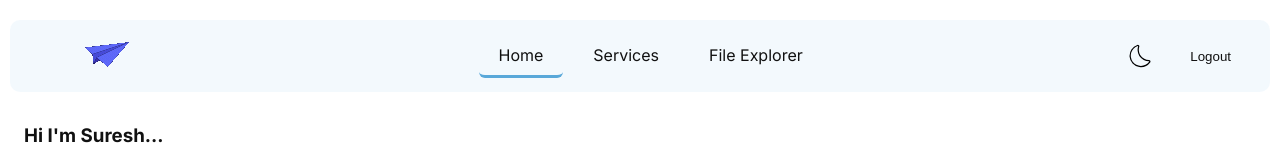
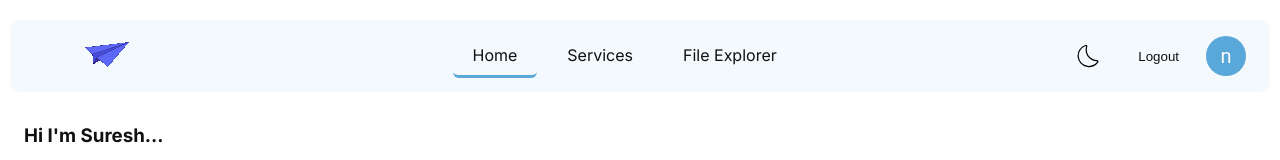
Before and after one commit to Sureshkumar041/Real_Estate, a React (Create React App) app in the folder frontend/: page / in a window 1280 px wide. Both pictures are taken after typing "name@example.com", "Sample123" into the empty fields and a click on the button "Sign in". Shown: the top 160 px of the page. Built offline with nearby package versions, Linux system fonts and the light colour scheme.

Commit message:
profile menu

```diff
--- a/frontend/public/index.html
+++ b/frontend/public/index.html
@@ -8,7 +8,7 @@
   <meta name="viewport" content="width=device-width, initial-scale=1" />
   <meta name="theme-color" content="#000000" />
   <meta name="description" content="Web site created using create-react-app" />
-  <title>Where Joy Lives</title>
+  <title>Confluence</title>
 </head>
 
 <body>
--- a/frontend/src/layout/index.jsx
+++ b/frontend/src/layout/index.jsx
@@ -1,19 +1,26 @@
 import { Outlet, useNavigate } from "react-router-dom";
 import "./style.css"
-import { useContext, useState } from "react";
+import { useContext, useId, useState } from "react";
 import toast from "react-hot-toast";
 import { AuthContext } from "../contexts/AuthContext";
 import Navbar from "./sidebar";
 import PaperPlane from "../assets/gif/Paperplane.gif"
 import ThemeToggle from "../Components/ThemeToggle";
 import { GoSignOut } from "react-icons/go";
-
-
+import Avatar from '@mui/material/Avatar';
+import Button from '@mui/material/Button';
+import Menu from '@mui/material/Menu';
+import MenuItem from '@mui/material/MenuItem';
 
 const Layout = () => {
-    const [menuOpen, setMenuOpen] = useState(false);
+    const id = useId();
+    const buttonId = `${id}-button`;
+    const menuId = `${id}-menu`;
+    const [menuOpen, setMenuOpen] = useState(false),
+        [anchorEl, setAnchorEl] = useState(null);
+    const open = Boolean(anchorEl);
     const navigate = useNavigate()
-    const { setUserDetail } = useContext(AuthContext)
+    const { userDetail, setUserDetail } = useContext(AuthContext)
 
     const handleLogout = () => {
         localStorage.clear();
@@ -23,6 +30,15 @@ const Layout = () => {
             position: "top-right"
         })
     }
+
+    const handleAvatarClick = (event) => {
+        setAnchorEl(event.currentTarget);
+    };
+
+    const handleClose = () => {
+        setAnchorEl(null);
+    };
+
 
     return (
         <div className="layout">
@@ -42,6 +58,28 @@ const Layout = () => {
                     <button className="logout-btn-container">
                         <GoSignOut className="logout-btn-icon" onClick={() => handleLogout()} />
                     </button>
+                    <Avatar sx={{ bgcolor: "#59a8d9" }}
+                        id={buttonId}
+                        aria-controls={open ? menuId : undefined}
+                        aria-haspopup="true"
+                        aria-expanded={open}
+                        onClick={handleAvatarClick} >{String(userDetail?.email)?.at(0)}</Avatar>
+                    <Menu
+                        className="avatar-menu"
+                        id={menuId}
+                        anchorEl={anchorEl}
+                        open={open}
+                        onClose={handleClose}
+                        slotProps={{
+                            list: {
+                                'aria-labelledby': buttonId,
+                            },
+                        }}
+                    >
+                        <MenuItem onClick={handleClose}>Profile</MenuItem>
+                        <MenuItem onClick={handleClose}>My account</MenuItem>
+                        <MenuItem onClick={handleClose}>Logout</MenuItem>
+                    </Menu>
                 </div>
             </header>
 
--- a/frontend/src/layout/style.css
+++ b/frontend/src/layout/style.css
@@ -65,6 +65,12 @@
     gap: 12px;
 }
 
+.avatar-menu {
+    .MuiPaper-root.MuiPopover-paper.MuiMenu-paper {
+        background-color: var(--mobile-menu) !important;
+    }
+}
+
 /* Mobile */
 @media (max-width: 768px) {
     .header-theme-logout {
```
Also changed, not shown: frontend/src/page/namaste/index.jsx (added, +7 -0 lines).
